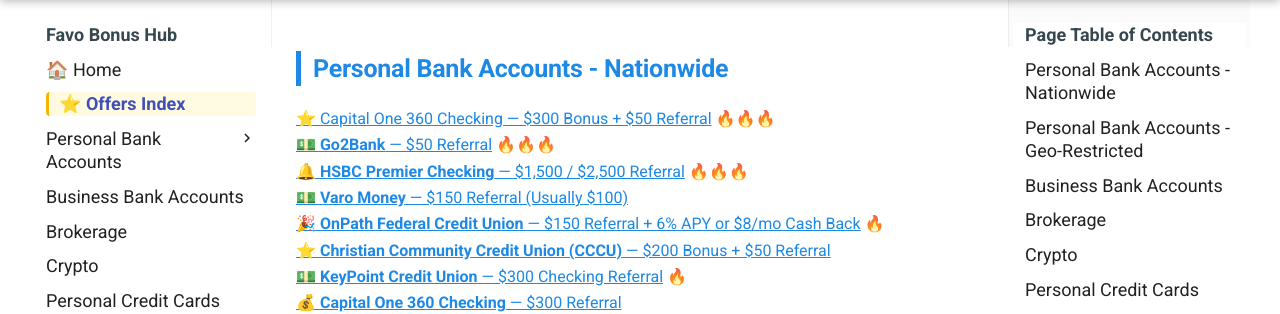
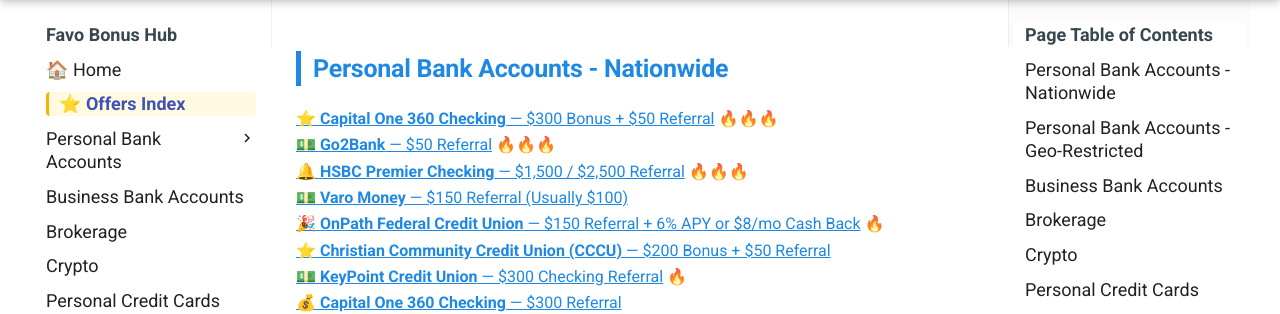
Before and after one commit to whispersofzephyr/favolinkhub-site, an MkDocs documentation site: the page built from docs/offers-index.md, in a window 1280 px wide and 900 px high, scrolled down 310 px. Shown: the part 151-465 px from the top of the window. Built offline with MkDocs 1.6.1 and Material for MkDocs 9.7.7, drawn with Linux system fonts in a browser that asks for light colours.

```diff
--- a/docs/offers-index.md
+++ b/docs/offers-index.md
@@ -12,7 +12,7 @@ All current offers, organized by categories:
 <a id="personal-bank-nationwide"></a>
 ## Personal Bank Accounts - Nationwide
 
-[⭐ Capital One 360 Checking — $300 Bonus + $50 Referral](personal-bank-nationwide.md#capitalone) 🔥🔥🔥
+[⭐ **Capital One 360 Checking** — $300 Bonus + $50 Referral](personal-bank-nationwide.md#capitalone) 🔥🔥🔥
 [💵 **Go2Bank** — $50 Referral](personal-bank-nationwide.md#go2bank) 🔥🔥🔥
 [🔔 **HSBC Premier Checking** — $1,500 / $2,500 Referral](personal-bank-nationwide.md#hsbc-premier-checking) 🔥🔥🔥
 [💵 **Varo Money** — $150 Referral (Usually $100)](personal-bank-nationwide.md#varo-money)
```
